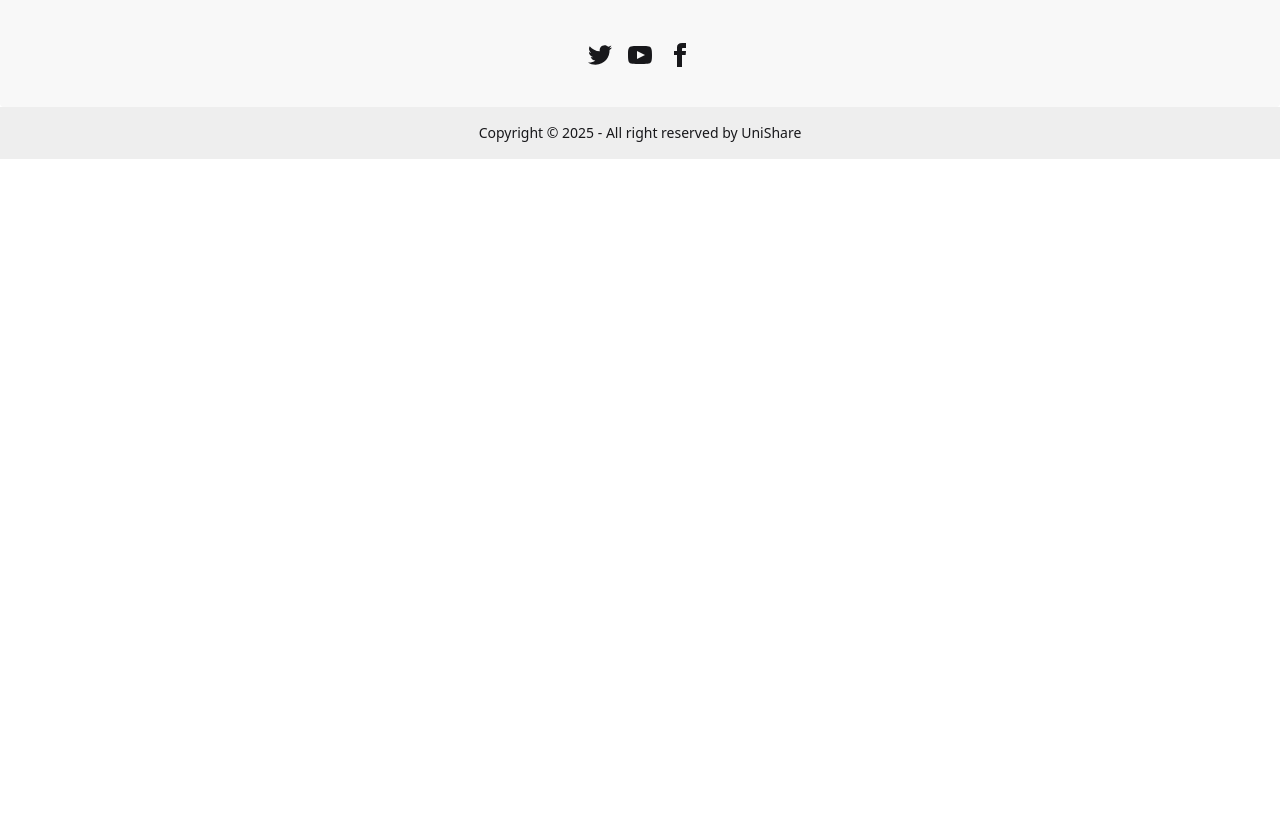
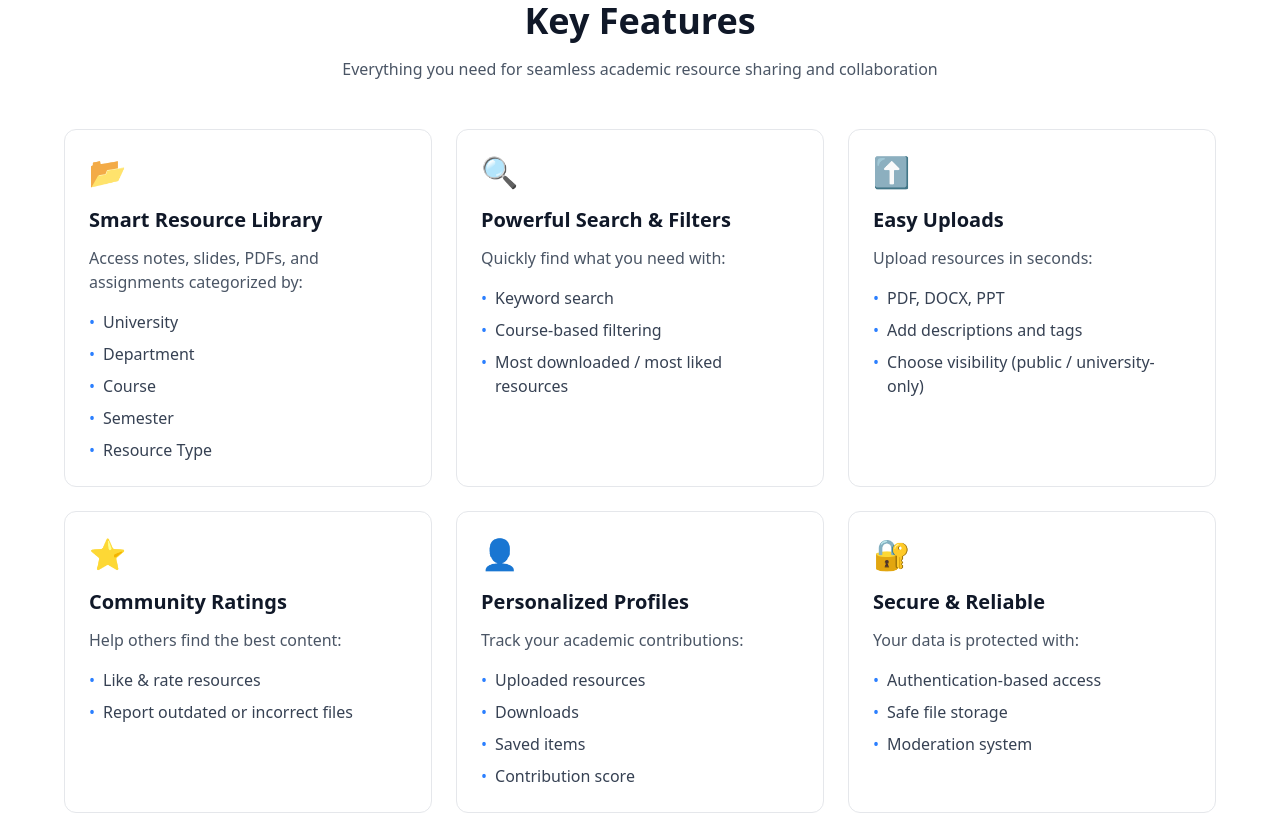
Before and after one commit to tasmim-tahsin/unishare-frontend, a Next.js app: page / in a window 1280 px wide. Shown: the part 840-1653 px from the top of the page. Before the commit the page ends 999 px from the top, so only its background shows below. Built offline with nearby package versions, Linux system fonts and the light colour scheme.

Commit message:
features added

```diff
--- a/src/app/page.tsx
+++ b/src/app/page.tsx
@@ -1,3 +1,4 @@
+import KeyFeaturesMinimal from "@/components/features";
 import Hero from "@/components/hero";
 
 
@@ -5,6 +6,7 @@ export default function Home() {
   return (
     <>
     <Hero/>
+    <KeyFeaturesMinimal/>
     </>
   );
 }
--- /dev/null
+++ b/src/components/features.tsx
@@ -0,0 +1,138 @@
+// KeyFeatures.jsx
+import React from 'react';
+
+const KeyFeatures = () => {
+  const features = [
+    {
+      icon: "📂",
+      title: "Smart Resource Library",
+      description: "Access notes, slides, PDFs, and assignments categorized by:",
+      details: [
+        "University",
+        "Department",
+        "Course",
+        "Semester",
+        "Resource Type"
+      ]
+    },
+    {
+      icon: "🔍",
+      title: "Powerful Search & Filters",
+      description: "Quickly find what you need with:",
+      details: [
+        "Keyword search",
+        "Course-based filtering",
+        "Most downloaded / most liked resources"
+      ]
+    },
+    {
+      icon: "⬆️",
+      title: "Easy Uploads",
+      description: "Upload resources in seconds:",
+      details: [
+        "PDF, DOCX, PPT",
+        "Add descriptions and tags",
+        "Choose visibility (public / university-only)"
+      ]
+    },
+    {
+      icon: "⭐",
+      title: "Community Ratings",
+      description: "Help others find the best content:",
+      details: [
+        "Like & rate resources",
+        "Report outdated or incorrect files"
+      ]
+    },
+    {
+      icon: "👤",
+      title: "Personalized Profiles",
+      description: "Track your academic contributions:",
+      details: [
+        "Uploaded resources",
+        "Downloads",
+        "Saved items",
+        "Contribution score"
+      ]
+    },
+    {
+      icon: "🔐",
+      title: "Secure & Reliable",
+      description: "Your data is protected with:",
+      details: [
+        "Authentication-based access",
+        "Safe file storage",
+        "Moderation system"
+      ]
+    }
+  ];
+
+  return (
+    <div className="py-12 px-4 md:px-8 bg-white">
+      <div className="max-w-6xl mx-auto">
+        {/* Header */}
+        <div className="text-center mb-12">
+          <div className="inline-flex items-center justify-center p-3 bg-gradient-to-r from-blue-50 to-indigo-50 rounded-full mb-4">
+            <span className="text-3xl">🚀</span>
+          </div>
+          <h2 className="text-3xl md:text-4xl font-bold text-gray-900 mb-4">
+            Key Features
+          </h2>
+          <p className="text-gray-600 max-w-2xl mx-auto">
+            Everything you need for seamless academic resource sharing and collaboration
+          </p>
+        </div>
+
+        {/* Features Grid */}
+        <div className="grid grid-cols-1 md:grid-cols-2 lg:grid-cols-3 gap-6">
+          {features.map((feature, index) => (
+            <div
+              key={index}
+              className="group border border-gray-200 rounded-xl p-6 hover:border-blue-300 hover:shadow-lg transition-all duration-300 bg-white"
+            >
+              {/* Icon */}
+              <div className="text-3xl mb-4 group-hover:scale-110 transition-transform duration-300">
+                {feature.icon}
+              </div>
+
+              {/* Title */}
+              <h3 className="text-xl font-semibold text-gray-900 mb-3">
+                {feature.title}
+              </h3>
+
+              {/* Description */}
+              <p className="text-gray-600 mb-4">
+                {feature.description}
+              </p>
+
+              {/* Details List */}
+              <ul className="space-y-2">
+                {feature.details.map((detail, i) => (
+                  <li key={i} className="flex items-start">
+                    <span className="text-blue-500 mr-2">•</span>
+                    <span className="text-gray-700">{detail}</span>
+                  </li>
+                ))}
+              </ul>
+            </div>
+          ))}
+        </div>
+
+        {/* CTA Section */}
+        <div className="mt-16 text-center">
+          <div className="inline-block bg-gradient-to-r from-blue-500 to-indigo-600 rounded-xl p-8 text-white max-w-2xl">
+            <h3 className="text-2xl font-bold mb-3">Ready to get started?</h3>
+            <p className="text-blue-100 mb-6">
+              Join thousands of students and educators already sharing resources
+            </p>
+            <button className="bg-white text-blue-600 font-semibold px-8 py-3 rounded-lg hover:bg-blue-50 transition-colors duration-300">
+              Explore Features →
+            </button>
+          </div>
+        </div>
+      </div>
+    </div>
+  );
+};
+
+export default KeyFeatures;
```
